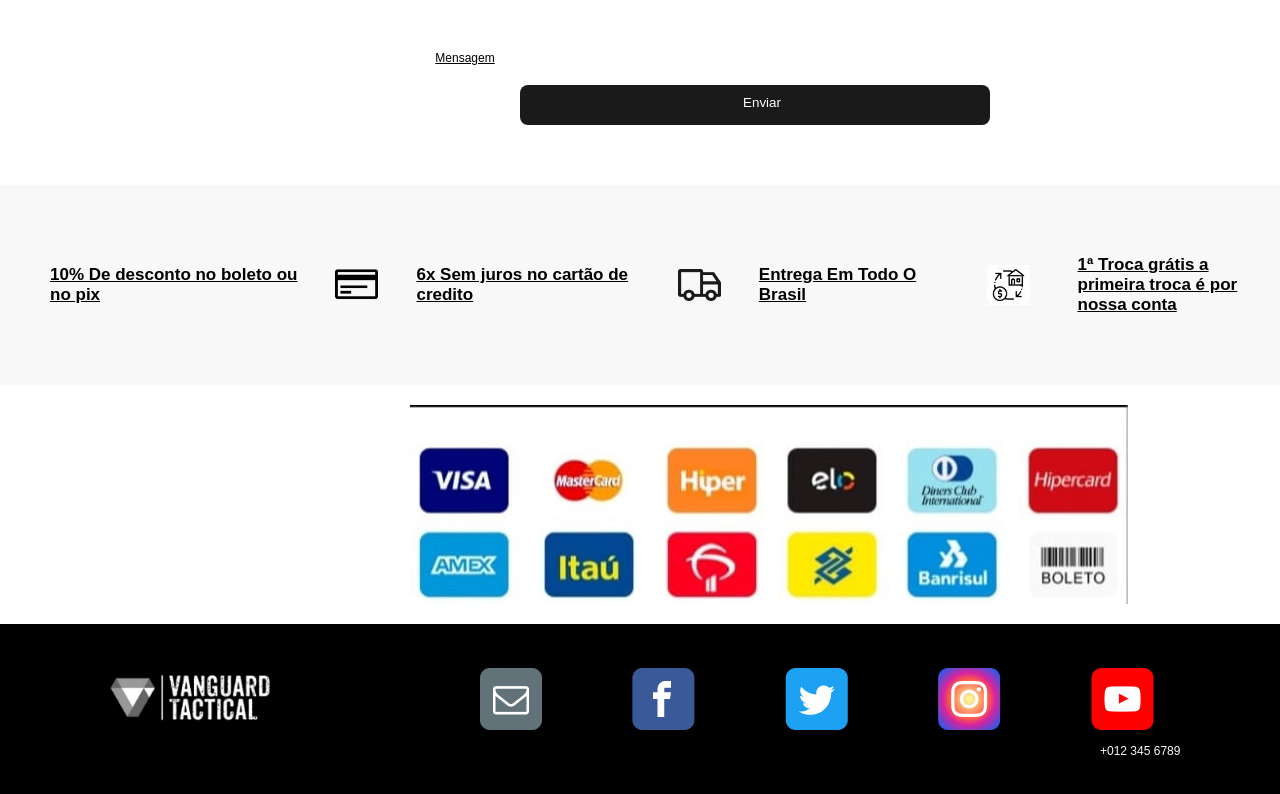
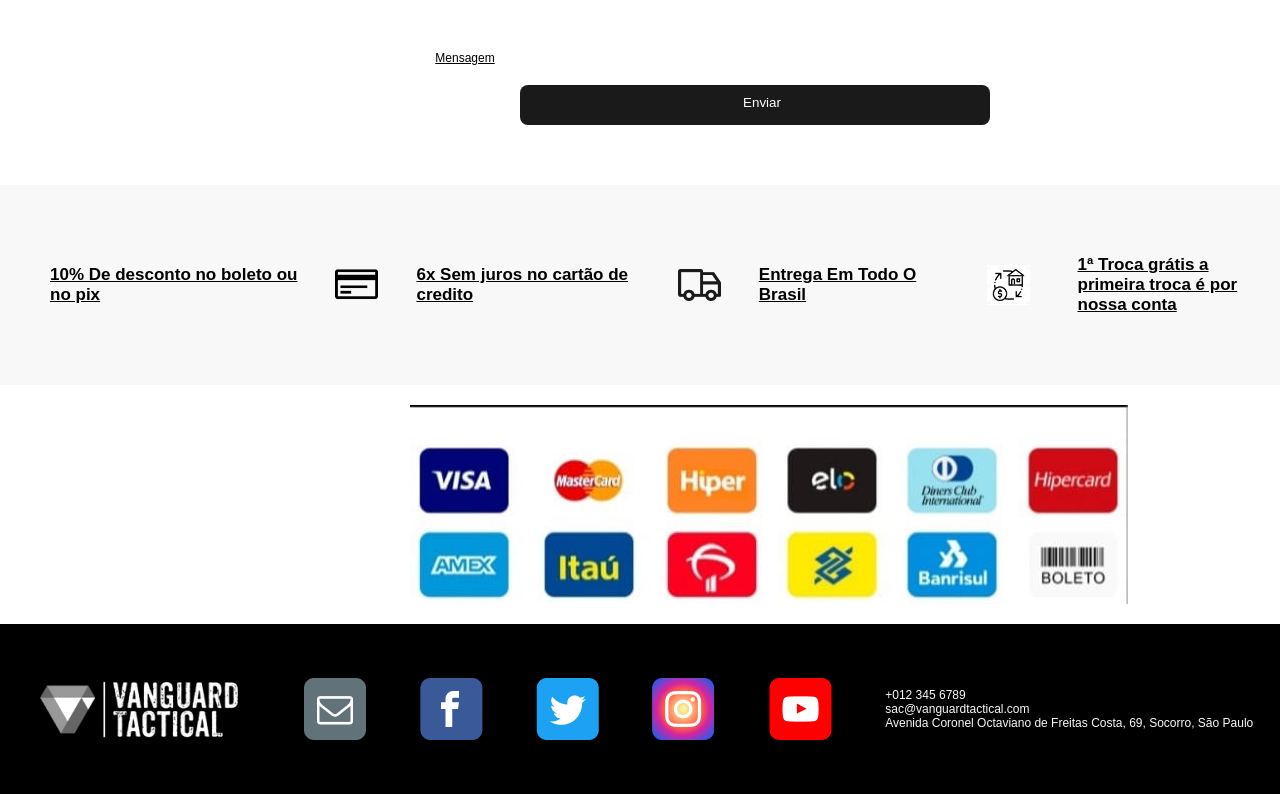
Before and after one commit to DOLK2K/Vanguardtcc-S, a React (Create React App) app: page / in a window 1280 px wide. Shown: the part 3043-3837 px from the top of the page. Built offline with nearby package versions, Linux system fonts and the light colour scheme.

Commit message:
rodape 98% feito

```diff
--- a/src/pages/Home/App.js
+++ b/src/pages/Home/App.js
@@ -329,16 +329,12 @@
             </div>
 
 
-        <div className='rodape7'>
 
-          <div className='faixa-img'>
+
+
+          <div className='rodape-home'>
 
             <img src={vanguard}/>
-
-          </div>
-
-          <div className='rodape'>
-
 
             <img src={correio}/>
 
@@ -351,16 +347,15 @@
             <img src={youtube}/>
 
 
-
-
-          </div>
           <div className='elements'>
           <p>+012 345 6789</p>
-
+          <p>sac@vanguardtactical.com</p>
+          <p>Avenida Coronel Octaviano de Freitas Costa, 69, Socorro, São Paulo</p>
 
           </div>
 
-        </div>
+          </div>
+          {/* rodapé arrumado/feito */}
 
        </div>
   );
--- a/src/pages/Home/index.scss
+++ b/src/pages/Home/index.scss
@@ -510,10 +510,7 @@
 
 }
 
-.item3{
 
-
-}
 
 .item3 h1{
     display: flex;
@@ -792,38 +789,37 @@
     padding-top: 10px;
 }
 
-.rodape{
+.rodape-home{
     display: flex;
     flex-direction: row;
     align-items: center;
-    height: 90px;
-    justify-content:center;
-    justify-content: space-between;
-    padding-left: 390px;
-    width: 890px;
+    justify-content: space-around;
+    background-color: #000;
+    height: 170px;
+}
+
+.rodape-home p{
+    color: #F8F8F8;
 
 
 
 }
 
-.rodape p{
-    color: #F8F8F8;
-
-    padding-bottom: 80px;
-    position: relative;
-
-}
-
 .rodape img{
-    padding-left: 90px;
-    width: 500px;
+    display: flex;
+    height: 50px;
 }
 
 .elements p{
     color: #F8F8F8;
-    display: flex;
-    position: fixed;
-    padding-left: 1100px;
-    width: 1500px;
+
 
 }
+// rodapé arrumado/feito
+
+
+
+
+// nao usar position-relative/absolute desnecessariamente, vai atralhar a responsividade
+// nao usar padding desnecessariamente, com proporção muito alta
+// tem coisas q não está igual no figma, e não está alinhado direito
```
